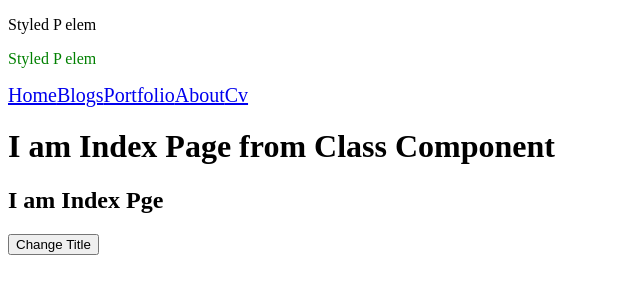
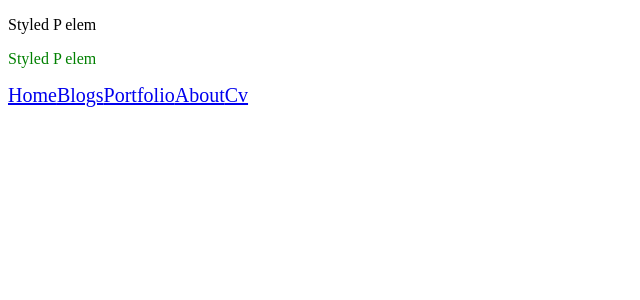
Before and after one commit to andrewjthomsen/portfolio-2020, a Next.js app: page / in a window 1280 px wide. Shown: the top 300 px of the page, without its empty margins (0-640 px from the left). Built offline with nearby package versions, Linux system fonts and the light colour scheme; no server answers.

Commit message:
Restructured index.js page and deleted unused code

```diff
--- a/pages/index.js
+++ b/pages/index.js
@@ -1,55 +1,9 @@
 import React from "react";
 import BaseLayout from "../components/layouts/BaseLayout";
-import SuperComponent from "../components/SuperComponent";
-import axios from "axios";
-
-class Index extends SuperComponent {
-  static async getInitialProps() {
-    let userData = {};
-    try {
-      const response = await axios.get(
-        "https://jsonplaceholder.typicode.com/todos/1"
-      );
-      const userData = response.data;
-      console.log(response);
-    } catch (err) {
-      console.error(err);
-    }
-
-    return { initialData: [1, 2, 3, 4] };
-  }
-  constructor(props) {
-    super(props);
-
-    this.state = {
-      title: "I am Index Pge"
-    };
-  }
-  componentDidMount() {
-    console.log("componentDidMount says... I am also working");
-  }
-
-  componentDidUpdate() {
-    console.log("componentDidUpdate is working here!");
-  }
-
-  componentWillUnmount() {
-    console.log("componentWillUnmount");
-  }
-  updateTitle = () => {
-    this.setState({ title: "Pow!" });
-  };
+import { Button } from "reactstrap";
+class Index extends React.Component {
   render() {
-    const { title } = this.state;
-    const { userData, initialData } = this.props;
-
-    return (
-      <BaseLayout>
-        <h1>I am Index Page from Class Component</h1>
-        <h2>{title}</h2>
-        <button onClick={() => this.updateTitle()}>Change Title</button>
-      </BaseLayout>
-    );
+    return <BaseLayout></BaseLayout>;
   }
 }
 
```
